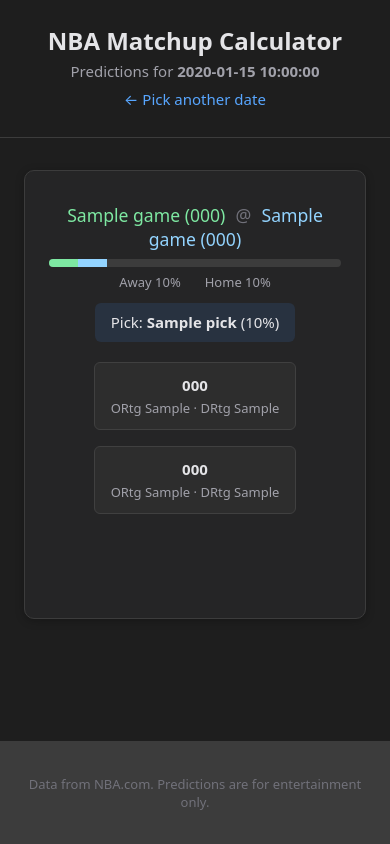
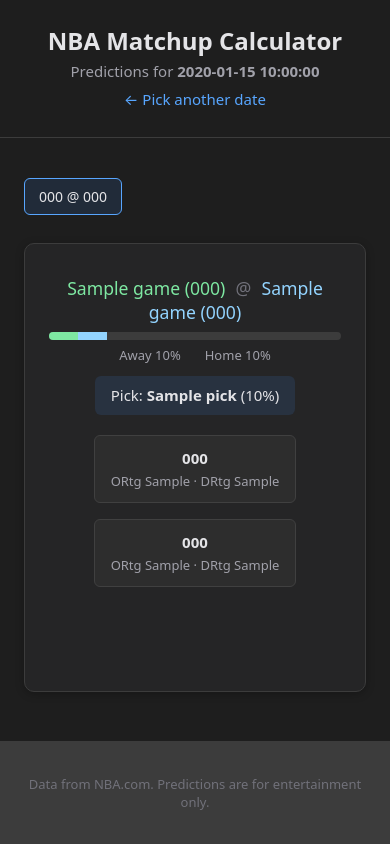
Before and after one commit to Joseph302156/NBA_Matchup_Calculator, a FastAPI app: template app/templates/results.html in a window 390 px wide. Run offline with FastAPI, Linux system fonts and the light colour scheme; the template is opened without the code that fills it: most values are stand-ins (such as "Sample title", 1, 10 or a date in 2020).

Commit message:
Enhance game results layout and interactivity
- Introduced a matchup strip with buttons for selecting games, improving user navigation.
- Updated game card display logic to show one game at a time based on user selection.
- Added JavaScript functionality to handle game selection and visibility.
- Enhanced CSS styles for the matchup strip and buttons to improve layout and responsiveness.

```diff
--- a/app/static/style.css
+++ b/app/static/style.css
@@ -54,6 +54,36 @@ body {
 .main { flex: 1; padding: 2rem 1.5rem; }
 .error { color: #f87171; }
 .no-games { color: var(--text-secondary); }
+
+.matchup-strip {
+  display: flex;
+  flex-wrap: wrap;
+  justify-content: center;
+  gap: 0.5rem;
+  margin-bottom: 1.5rem;
+  padding: 0.5rem 0;
+}
+.matchup-btn {
+  padding: 0.5rem 0.875rem;
+  font-size: 0.875rem;
+  font-family: inherit;
+  color: var(--text-secondary);
+  background: var(--surface);
+  border: 1px solid var(--border);
+  border-radius: var(--radius-sm);
+  cursor: pointer;
+  transition: background 0.15s ease, border-color 0.15s ease, color 0.15s ease;
+}
+.matchup-btn:hover {
+  color: var(--text);
+  background: var(--bg-card);
+  border-color: var(--border-light);
+}
+.matchup-btn[aria-pressed="true"] {
+  color: var(--text);
+  background: var(--primary-muted);
+  border-color: var(--primary);
+}
 
 .games { display: flex; flex-direction: column; gap: 1.75rem; }
 
@@ -243,6 +273,14 @@ body {
 .date-form button:hover { opacity: 0.9; }
 
 @media (max-width: 900px) {
+  .matchup-strip {
+    overflow-x: auto;
+    flex-wrap: nowrap;
+    justify-content: flex-start;
+    padding-bottom: 0.25rem;
+    -webkit-overflow-scrolling: touch;
+  }
+  .matchup-btn { flex-shrink: 0; }
   .rosters { flex-direction: column; align-items: center; }
   .roster { width: 100%; max-width: 520px; }
   .ratings { grid-template-columns: 1fr; }
--- a/app/templates/results.html
+++ b/app/templates/results.html
@@ -21,9 +21,17 @@
     {% if not games %}
     <p class="no-games">No games found for this date.</p>
     {% else %}
-    <section class="games">
+    <nav class="matchup-strip" aria-label="Select matchup">
       {% for game in games %}
-      <article class="game-card">
+      <button type="button" class="matchup-btn" data-game-index="{{ loop.index0 }}" aria-pressed="{{ 'true' if loop.first else 'false' }}">
+        {{ game.away_tricode }} @ {{ game.home_tricode }}
+      </button>
+      {% endfor %}
+    </nav>
+
+    <section class="games" id="games-container">
+      {% for game in games %}
+      <article class="game-card" id="game-card-{{ loop.index0 }}" data-game-index="{{ loop.index0 }}" {% if not loop.first %}hidden{% endif %}>
         <div class="matchup-header">
           <span class="team away">{{ game.away_team_name }} ({{ game.away_tricode }})</span>
           <span class="at">@</span>
@@ -138,6 +146,27 @@
       </article>
       {% endfor %}
     </section>
+
+    <script>
+      (function() {
+        var container = document.getElementById('games-container');
+        var cards = container.querySelectorAll('.game-card');
+        var buttons = document.querySelectorAll('.matchup-btn');
+        function showGame(index) {
+          cards.forEach(function(card) {
+            card.hidden = parseInt(card.getAttribute('data-game-index'), 10) !== index;
+          });
+          buttons.forEach(function(btn) {
+            btn.setAttribute('aria-pressed', btn.getAttribute('data-game-index') === String(index));
+          });
+        }
+        buttons.forEach(function(btn) {
+          btn.addEventListener('click', function() {
+            showGame(parseInt(btn.getAttribute('data-game-index'), 10));
+          });
+        });
+      })();
+    </script>
     {% endif %}
   </main>
 
```
